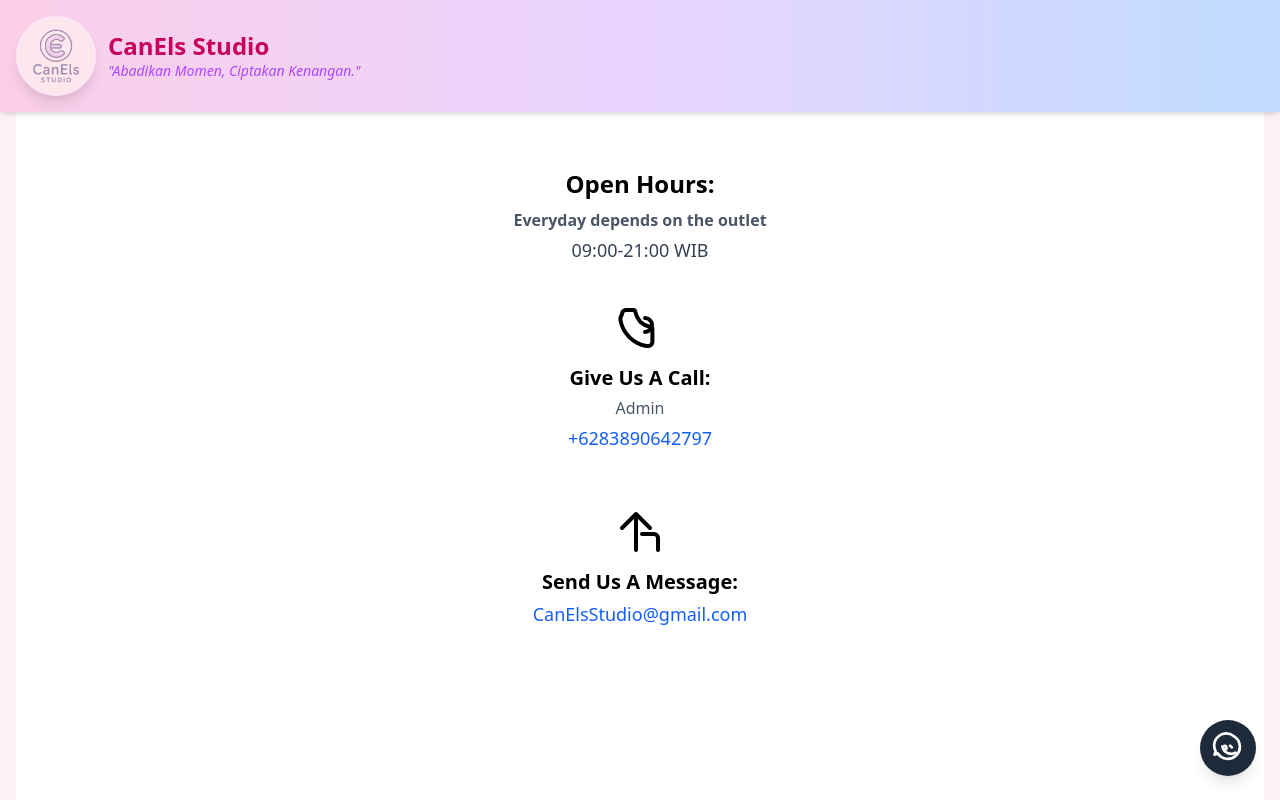
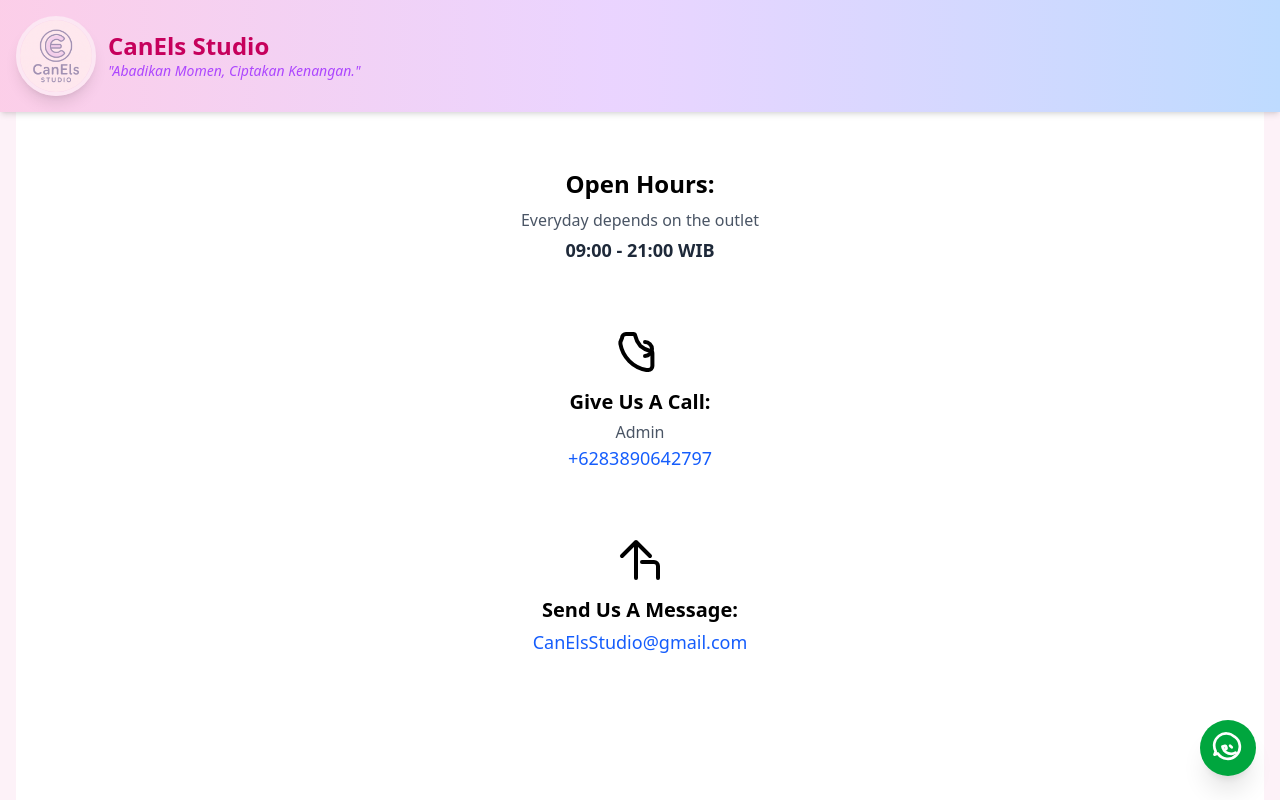
Before and after one commit to lanarizha/web-studio-foto, a Vue app: page /kontak in a window 1280 px wide. Shown: the top 800 px of the page. Built offline with nearby package versions, Linux system fonts and the light colour scheme; no server answers.

Commit message:
PRBH Transisi

```diff
--- a/src/pages/hal-cust/Kontak.vue
+++ b/src/pages/hal-cust/Kontak.vue
@@ -1,58 +1,47 @@
 <template>
   <LayoutPage>
-  <div class="min-h-screen flex flex-col items-center justify-start bg-white p-6 font-sans text-black">
-    <!-- Logo and Hamburger -->
+    <div class="min-h-screen flex flex-col items-center justify-start bg-white p-6 font-sans text-black transition-all duration-300 ease-in-out">
+
+      <!-- Header -->
       <header class="w-full flex items-center justify-between mb-8">
         <div class="flex items-center space-x-2">
-        <!-- Logo - simplified SVG shape -->
-        <!-- <svg xmlns="http://www.w3.org/2000/svg" class="h-10 w-10 text-black" fill="none" viewBox="0 0 24 24" stroke="currentColor" stroke-width="2">
-          <path stroke-linecap="round" stroke-linejoin="round" d="M4 4L16 4L10 20L4 20Z" />
-          <path stroke-linecap="round" stroke-linejoin="round" d="M14 4L20 4L20 20L14 20Z" />
-        </svg> -->
-        <!-- <div class="text-xl font-bold">
-          CanEls <span class="font-light block text-sm">STUDIO</span>
-        </div> -->
+          <!-- Kosongkan atau isi logo di sini jika dibutuhkan -->
         </div>
-      <!-- Hamburger icon
-      <button aria-label="menu" class="space-y-1.5">
-        <span class="block w-7 h-0.5 bg-black rounded"></span>
-        <span class="block w-7 h-0.5 bg-black rounded"></span>
-        <span class="block w-7 h-0.5 bg-black rounded"></span>
-      </button> -->
       </header>
 
-    <!-- Content -->
-    <main class="max-w-md w-full text-center">
+      <!-- Main Content -->
+      <main class="max-w-md w-full text-center space-y-16 animate-fade-in">
+
         <!-- Open Hours -->
-      <section class="mb-10">
-        <h2 class="text-2xl font-semibold mb-2">Open Hours:</h2>
-        <p class="text-gray-600 font-semibold mb-1">Everyday depends on the outlet</p>
-        <p class="text-gray-700 text-lg">09:00-21:00 WIB</p>
+        <section class="transition duration-500 ease-in-out hover:scale-[1.02]">
+          <h2 class="text-2xl font-semibold mb-2 hover:text-blue-700 transition-colors duration-300">Open Hours:</h2>
+          <p class="text-gray-600 font-medium mb-1">Everyday depends on the outlet</p>
+          <p class="text-gray-800 text-lg font-semibold">09:00 - 21:00 WIB</p>
         </section>
 
-      <!-- Phone -->
-      <section class="mb-14">
+        <!-- Call -->
+        <section class="transition duration-500 ease-in-out hover:scale-[1.02]">
           <div class="flex justify-center mb-3">
-          <svg xmlns="http://www.w3.org/2000/svg" class="h-12 w-12 stroke-current text-black" fill="none" viewBox="0 0 24 24" stroke-width="2">
+            <svg xmlns="http://www.w3.org/2000/svg" class="h-12 w-12 stroke-current text-black hover:text-green-600 transition-transform duration-300 hover:rotate-6" fill="none" viewBox="0 0 24 24" stroke-width="2">
               <path stroke-linecap="round" stroke-linejoin="round" d="M3 5a2 2 0 012-2h3.6a1 1 0 011 .8 11.61 11.61 0 002.6 5.2 11.6 11.6 0 005.2 2.6 1 1 0 01.8 1V19a2 2 0 01-2 2h-1a16 16 0 01-13-13v-1z" />
               <path stroke-linecap="round" stroke-linejoin="round" d="M14.5 7a3.5 3.5 0 010 7" />
             </svg>
           </div>
           <h3 class="text-xl font-semibold mb-1">Give Us A Call:</h3>
-        <p class="text-gray-600 mb-1">Admin</p>
-        <a href="tel:+6283890642797" class="text-blue-600 hover:underline text-lg">+6283890642797</a>
+          <p class="text-gray-600">Admin</p>
+          <a href="tel:+6283890642797" class="text-blue-600 hover:text-blue-800 hover:underline text-lg transition duration-300">+6283890642797</a>
         </section>
 
-      <!-- Message -->
-      <section>
+        <!-- Email -->
+        <section class="transition duration-500 ease-in-out hover:scale-[1.02]">
           <div class="flex justify-center mb-3">
-          <svg xmlns="http://www.w3.org/2000/svg" class="h-12 w-12 stroke-current text-black" fill="none" viewBox="0 0 24 24" stroke-width="2">
+            <svg xmlns="http://www.w3.org/2000/svg" class="h-12 w-12 stroke-current text-black hover:text-red-600 transition-transform duration-300 hover:-rotate-6" fill="none" viewBox="0 0 24 24" stroke-width="2">
               <path stroke-linecap="round" stroke-linejoin="round" d="M3 10l7-7m0 0l7 7m-7-7v18" />
               <path stroke-linecap="round" stroke-linejoin="round" d="M21 21v-6a2 2 0 00-2-2h-6" />
             </svg>
           </div>
           <h3 class="text-xl font-semibold mb-1">Send Us A Message:</h3>
-        <a href="mailto:CanElsStudio@gmail.com" class="text-blue-600 hover:underline text-lg">CanElsStudio@gmail.com</a>
+          <a href="mailto:CanElsStudio@gmail.com" class="text-blue-600 hover:text-blue-800 hover:underline text-lg transition duration-300">CanElsStudio@gmail.com</a>
         </section>
       </main>
 
@@ -62,22 +51,29 @@
         target="_blank"
         rel="noopener noreferrer"
         aria-label="WhatsApp Chat"
-      class="fixed bottom-6 right-6 w-14 h-14 bg-gray-800 rounded-full shadow-lg flex items-center justify-center hover:bg-green-600 transition-colors"
+        class="fixed bottom-6 right-6 w-14 h-14 bg-green-600 rounded-full shadow-xl flex items-center justify-center hover:bg-green-700 hover:scale-110 hover:shadow-2xl transition-all duration-300 ease-in-out"
       >
         <svg xmlns="http://www.w3.org/2000/svg" class="w-8 h-8 text-white" fill="none" viewBox="0 0 24 24" stroke="currentColor" stroke-width="2">
           <path stroke-linecap="round" stroke-linejoin="round" d="M16.88 3.549a9.035 9.035 0 11-12.53 12.54l-2.49.9.9-2.49a9.04 9.04 0 0114.12-10.94z" />
           <path stroke-linecap="round" stroke-linejoin="round" d="M17.68 15.485a6.68 6.68 0 01-3.274.897 6.751 6.751 0 01-6.278-4.35l-.322-1.2 1.938-.408a.75.75 0 01.858.544l.278 1.072a.75.75 0 01-.354.815l-1.527.991m4.552-3.56l1.25 1.165" />
         </svg>
       </a>
+
     </div>
   </LayoutPage>
 </template>
 
 <script setup>
 import LayoutPage from '../../layouts/layout-cust/LayoutPage.vue'
-// No special logic needed for this static layout
 </script>
 
 <style scoped>
-/* No extra styles needed, Tailwind handles styling */
+@keyframes fade-in {
+  from { opacity: 0; transform: translateY(20px); }
+  to { opacity: 1; transform: translateY(0); }
+}
+
+.animate-fade-in {
+  animation: fade-in 0.6s ease-out both;
+}
 </style>
```
Lines whose indentation alone changed are shown as unchanged.
